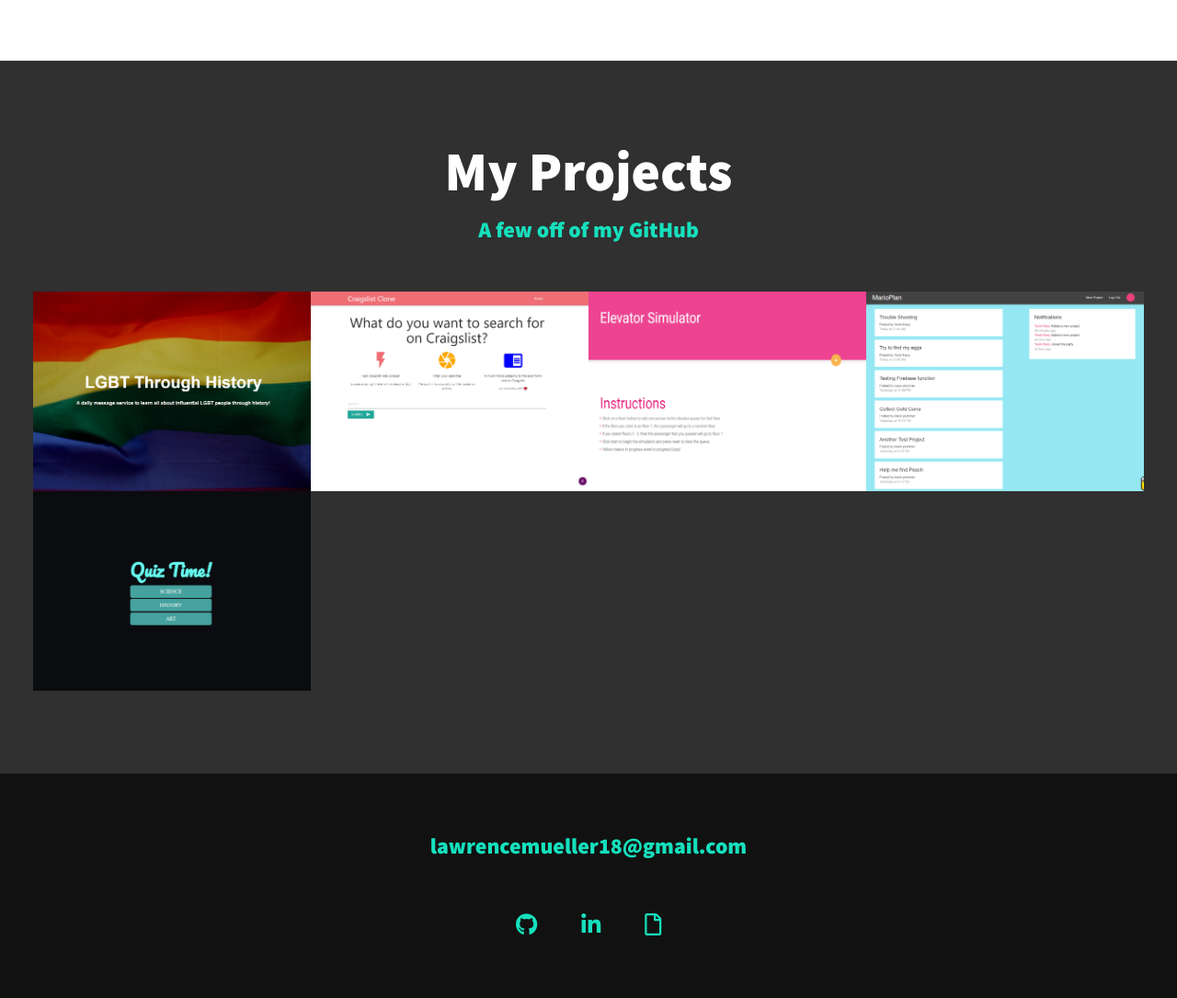
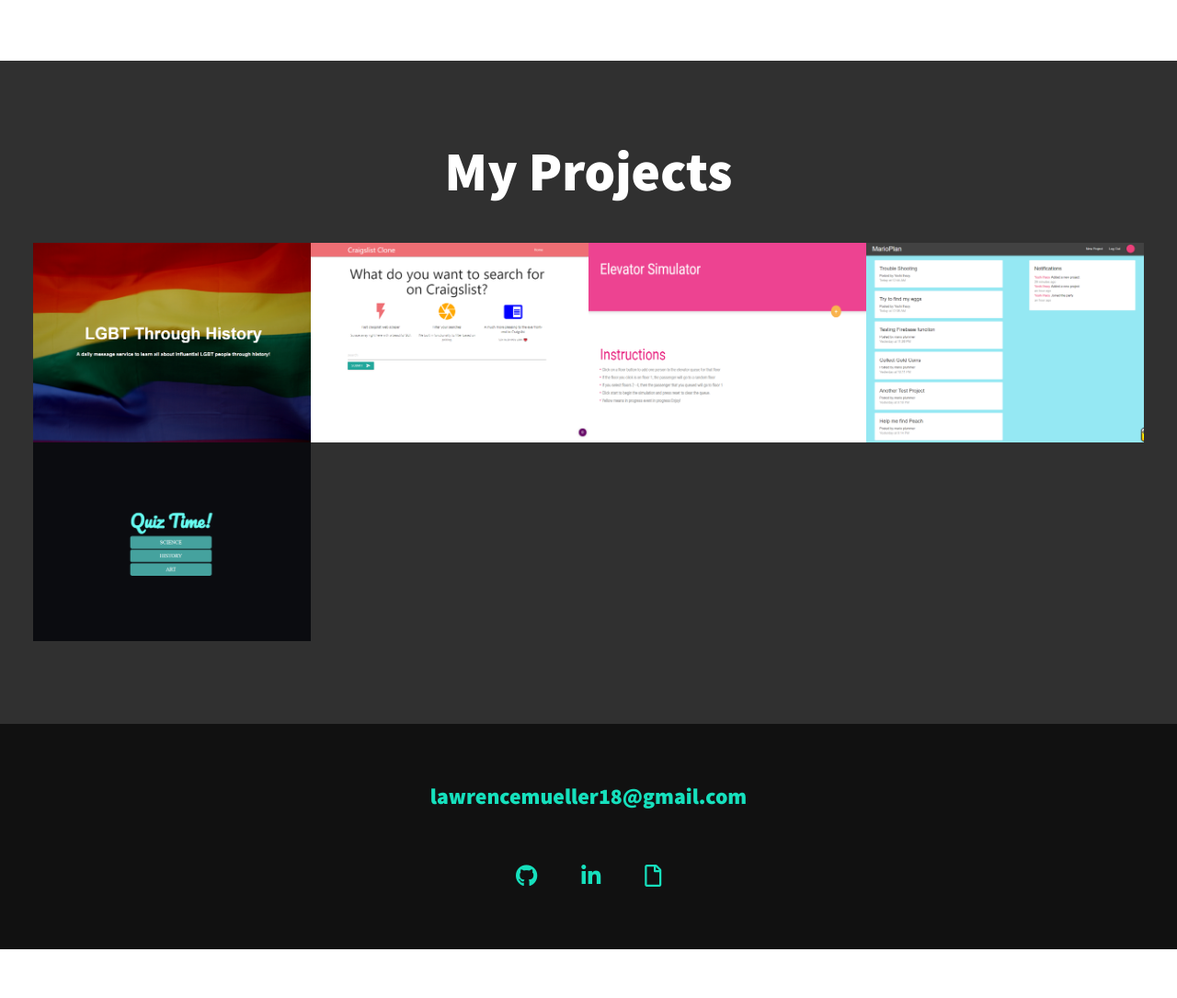
Before and after one commit to LawrenceMueller/Portfolio, a PHP site: page / in a window 1280 px wide. Shown: the part 1871-2956 px from the top of the page at 92% size. After the commit the page ends 2903 px from the top, so only its background shows below. Run offline with PHP 8.4, Linux system fonts and the light colour scheme; some libraries are stand-ins or nearby versions.

Commit message:
Updating a few style preferences

```diff
--- a/CSS/index.css
+++ b/CSS/index.css
@@ -483,6 +483,7 @@ header {
     font-weight: var(--fw-bold);
     transition: transform 200ms ease-in-out;
     text-align: center;
+    margin-bottom: 0.3em;
 }
 
 .project-btn-container {
--- a/index.html
+++ b/index.html
@@ -150,7 +150,7 @@
         <section class="my-work" id="work">
             <h2 class="section__title section__title--work">My Projects</h2>
             <p class="section__subtitle section__subtitle--work">
-                A few off of my GitHub
+
             </p>
 
             <div class="portfolio">
```
